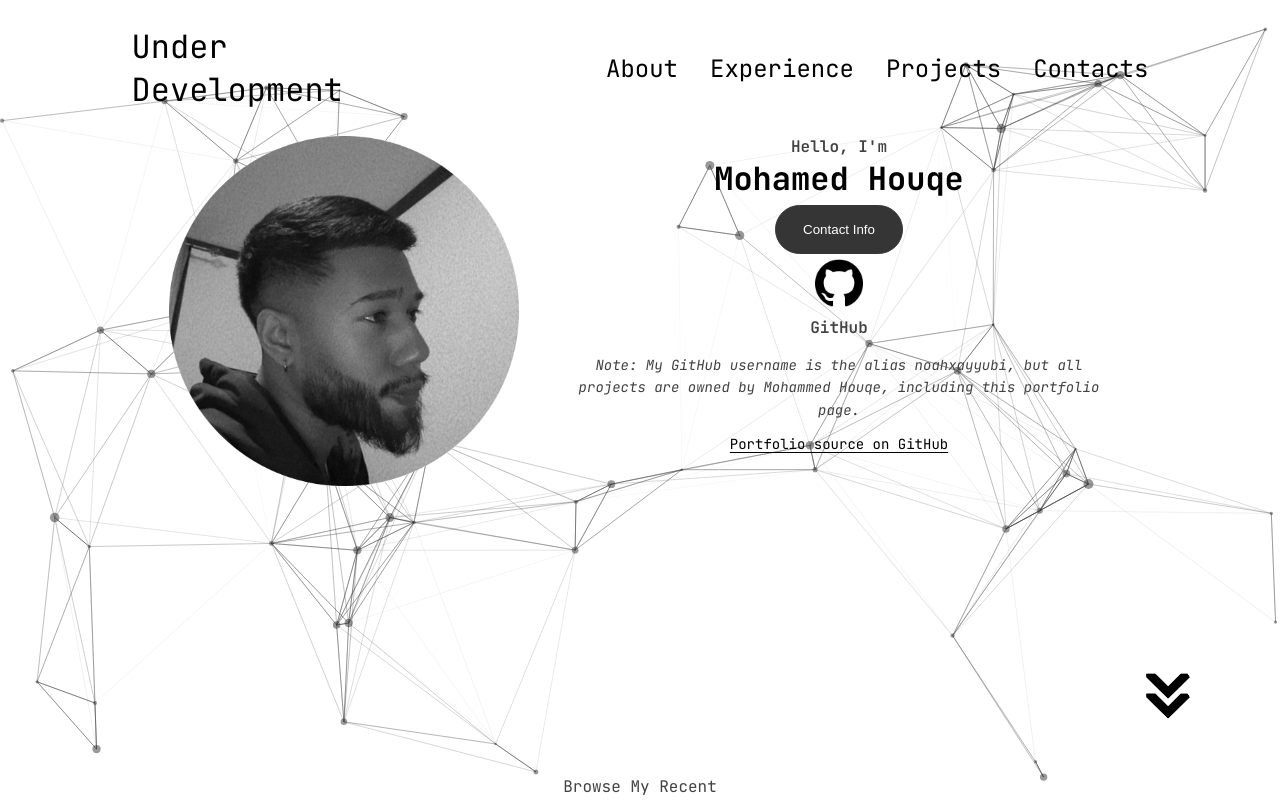
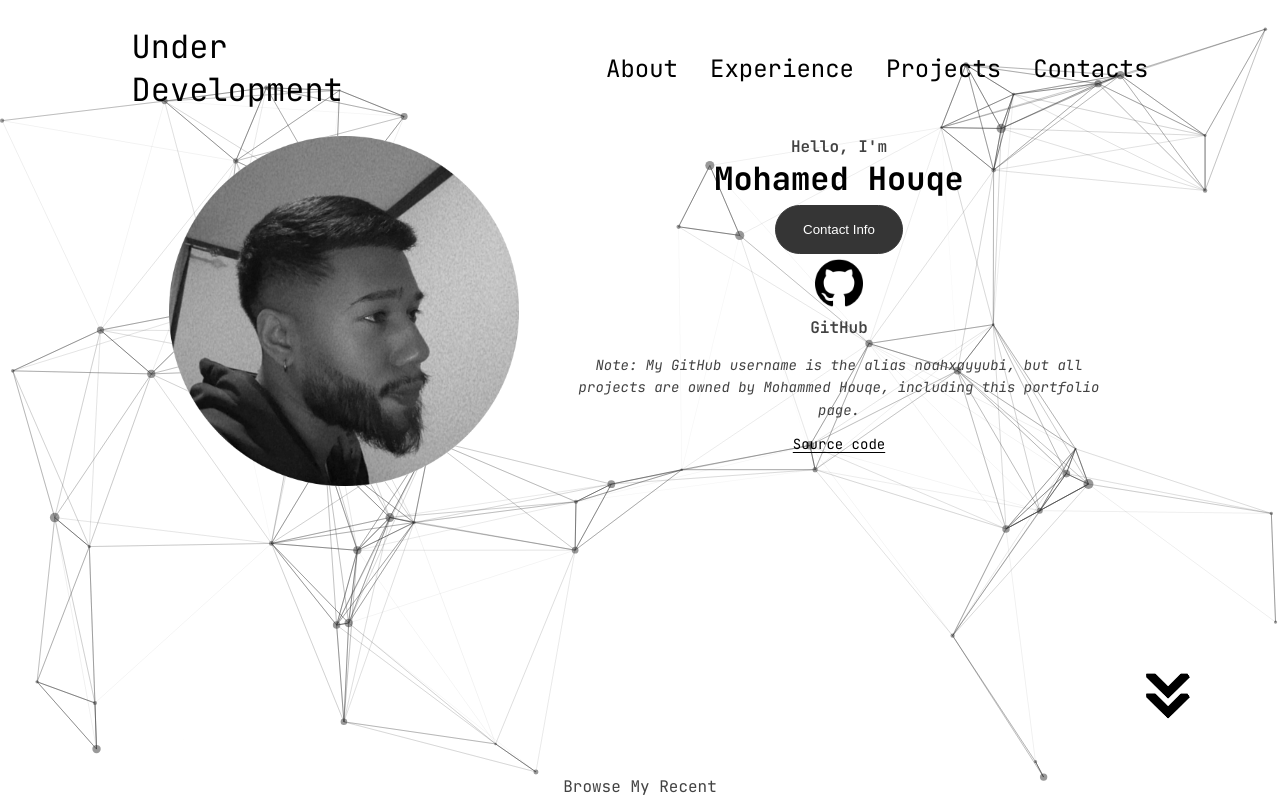
Before and after one commit to NoahxAyyubi/Noah-Ayyubi-Portfolio, a React (Create React App) app: page / in a window 1280 px wide. Shown: the top 800 px of the page. Built offline with nearby package versions, Linux system fonts and the light colour scheme.

Commit message:
Rename portfolio repository link to Source code

```diff
--- a/src/App.js
+++ b/src/App.js
@@ -131,7 +131,7 @@ function Index() {
               className="portfolio-source-link"
               href="https://github.com/NoahxAyyubi/Noah-Ayyubi-Portfolio"
             >
-              Portfolio source on GitHub
+              Source code
             </a>
           </div>
           <img
```
